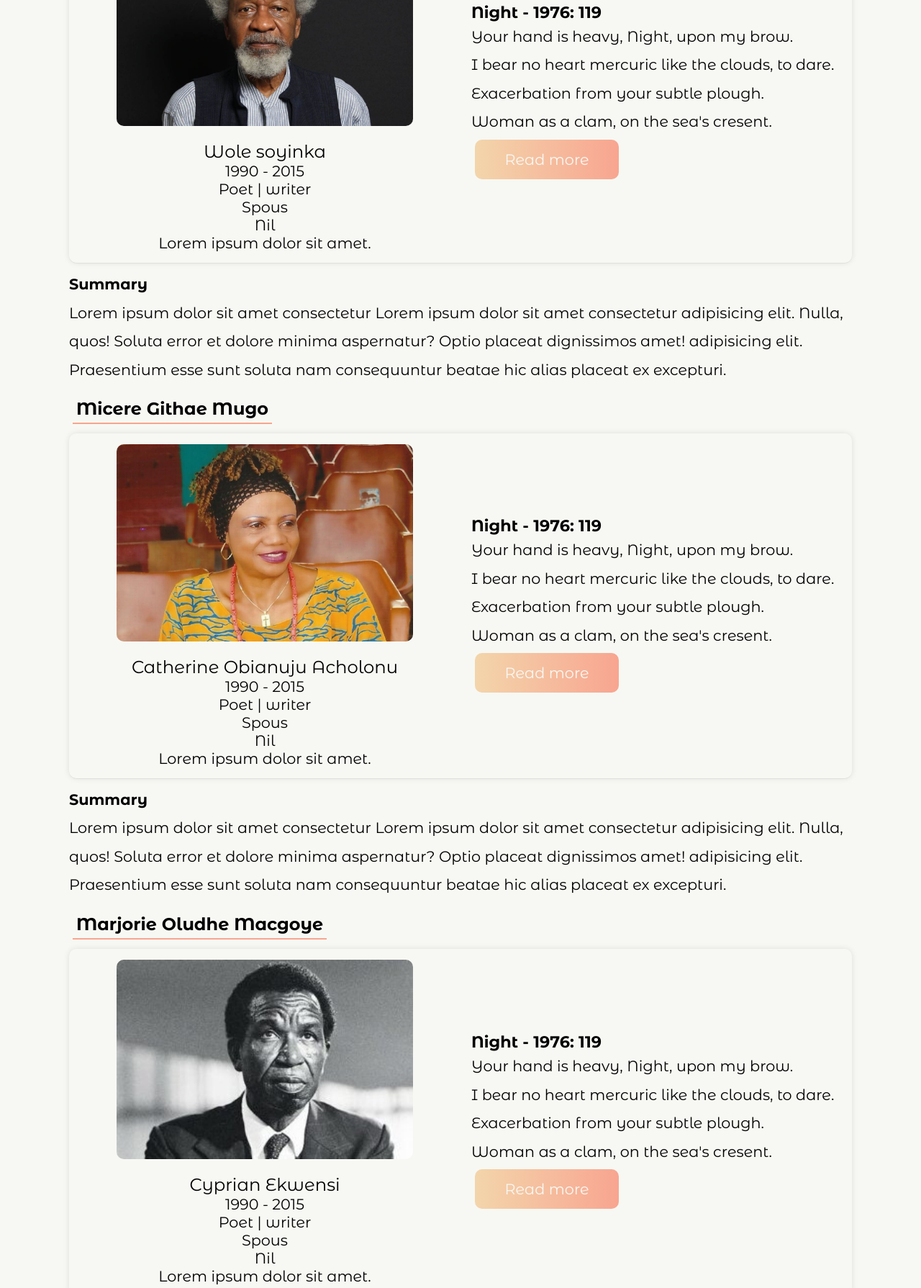
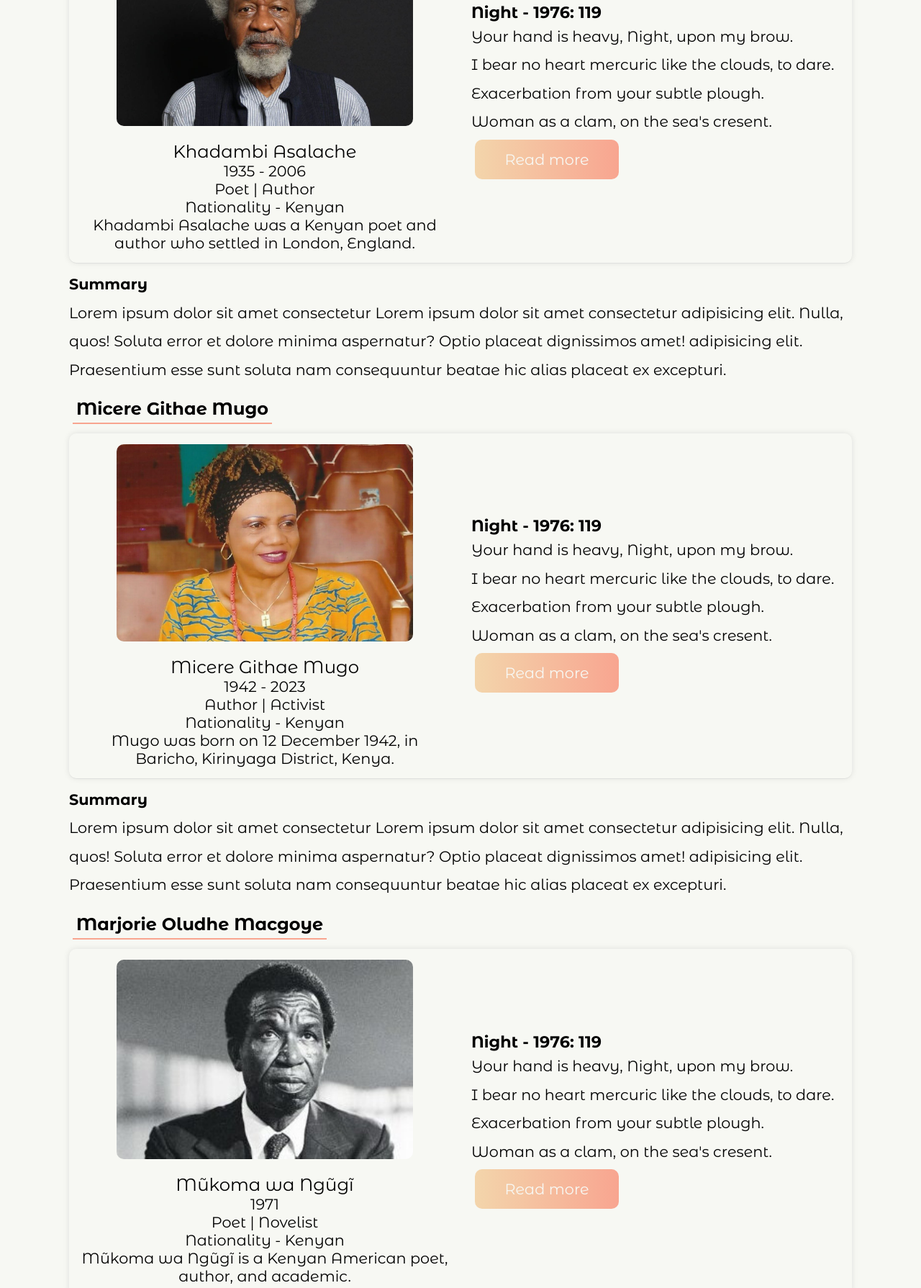
Before and after one commit to Ernestsomto/afro-poem-htmlonly, a plain HTML site: page Public/Kenyan.html in a window 1280 px wide. Shown: the part 722-2511 px from the top of the page at 72% size. Drawn offline with Linux system fonts and the light colour scheme.

Commit message:
updating html file for kenyan authors

```diff
--- a/Public/Kenyan.html
+++ b/Public/Kenyan.html
@@ -62,12 +62,11 @@
                     <!--Author No1-->
                     <img class="poet-img" src="/images/Wole-Soyinka-Photo-@ademide25-1.jpeg" alt="Avatar">
                     <div class="text-info">
-                        <h3>Wole soyinka</h3>
-                        <p>1990 - 2015</p>
-                        <p>Poet | writer</p>
-                         <p>Spous</p>
-                        <p>Nil</p>
-                        <p>Lorem ipsum dolor sit amet.</p>
+                        <h3>Khadambi Asalache</h3>
+                        <p>1935 - 2006</p>
+                        <p>Poet | Author</p>
+                        <p>Nationality - Kenyan</p>
+                        <p>Khadambi Asalache was a Kenyan poet and author who settled in London, England.</p>
 
                     </div>
 
@@ -101,12 +100,11 @@
                     <!--Author No2-->
                     <img class="poet-img" src="/images/acholonu-header-cartherine.webp" alt="Avatar">
                     <div class="text-info">
-                        <h3>Catherine Obianuju Acholonu</h3>
-                        <p>1990 - 2015</p>
-                        <p>Poet | writer</p>
-                         <p>Spous</p>
-                        <p>Nil</p>
-                        <p>Lorem ipsum dolor sit amet.</p>
+                        <h3>Micere Githae Mugo</h3>
+                        <p>1942 - 2023</p>
+                        <p>Author | Activist</p>
+                        <p>Nationality - Kenyan</p>
+                        <p>Mugo was born on 12 December 1942, in Baricho, Kirinyaga District, Kenya.</p>
 
                     </div>
 
@@ -140,12 +138,11 @@
                     <!--Author No3-->
                     <img class="poet-img" src="/images/Cyprian_Ekwensi_image.jpg" alt="Avatar">
                     <div class="text-info">
-                        <h3>Cyprian Ekwensi</h3>
-                        <p>1990 - 2015</p>
-                        <p>Poet | writer</p>
-                         <p>Spous</p>
-                        <p>Nil</p>
-                        <p>Lorem ipsum dolor sit amet.</p>
+                        <h3>Mũkoma wa Ngũgĩ</h3>
+                        <p>1971</p>
+                        <p>Poet | Novelist</p>
+                        <p>Nationality - Kenyan</p>
+                        <p>Mũkoma wa Ngũgĩ is a Kenyan American poet, author, and academic.</p>
 
                     </div>
 
@@ -179,12 +176,11 @@
                     <!--Author No4-->
                     <img class="poet-img" src="/images/Niyi4.jpg" alt="Avatar">
                     <div class="text-info">
-                        <h3>Niyi Osundare</h3>
-                        <p>12 March 1947 - 74 years</p>
+                        <h3>Taban Lo Liyong</h3>
+                        <p> 1939 </p>
                         <p>Poet | writer</p>
-                         <p>Spous</p>
-                        <p>Nil</p>
-                        <p>Lorem ipsum dolor sit amet.</p>
+                        <p>Nationality - South Sudanese</p>
+                        <p>He was born in Acholiland, then a region of southern Sudan under British rule.</p>
 
                     </div>
 
```
